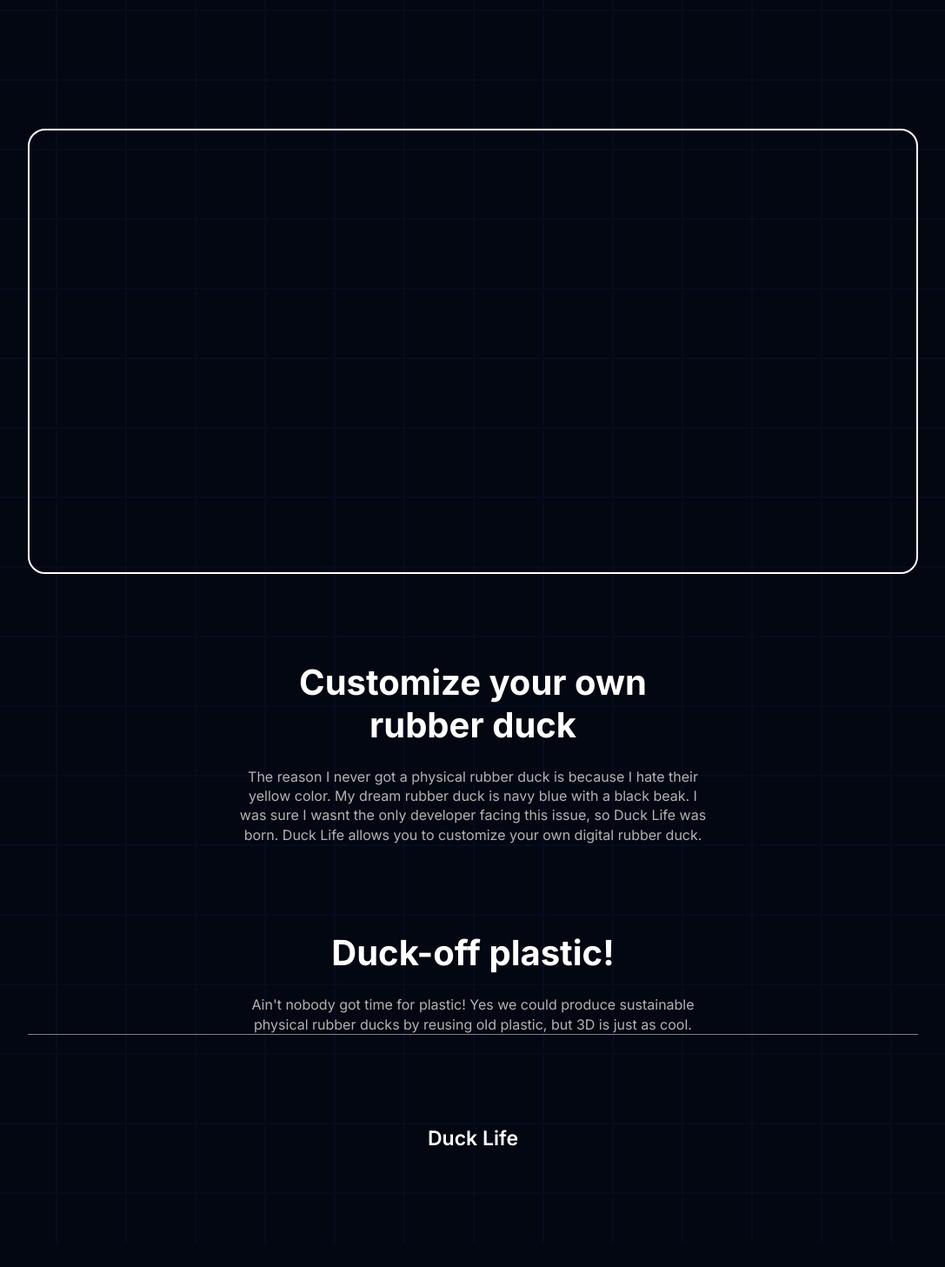
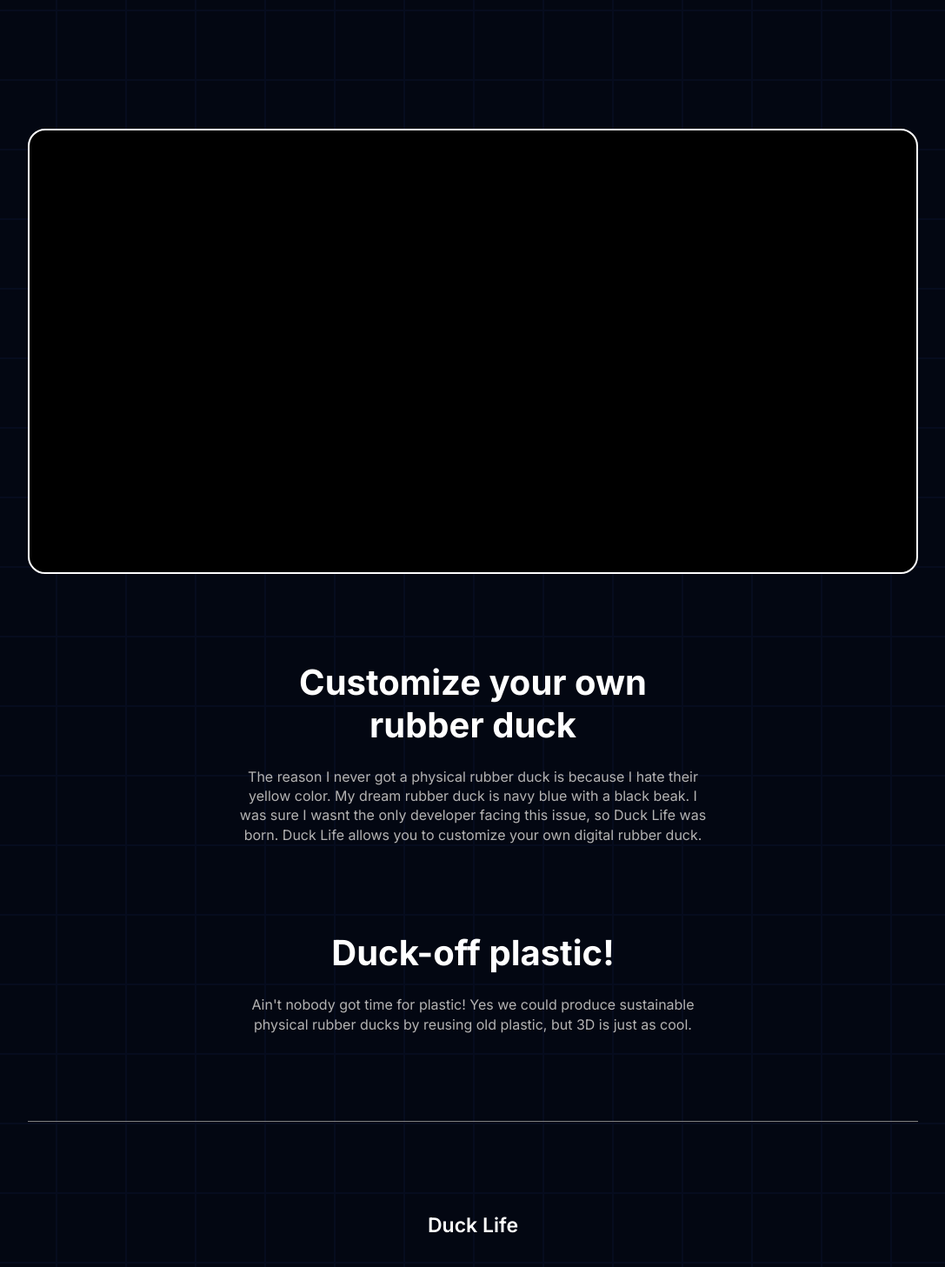
Before and after one commit to 5thAttemptCode/DevDuck, a Next.js app: page / in a window 1280 px wide. Shown: the part 469-1926 px from the top of the page at 87% size, without its empty margins (96-1183 px from the left). Before the commit the page ends 1898 px from the top, so only its background shows below. Built offline with nearby package versions, Linux system fonts and the light colour scheme; no server answers.

Commit message:
style update

```diff
--- a/app/components/canvas/style.module.css
+++ b/app/components/canvas/style.module.css
@@ -4,4 +4,5 @@
     border: 2px solid white;
     border-radius: 20px;
     overflow: hidden;
+    background: black;
 }
--- a/app/globals.css
+++ b/app/globals.css
@@ -61,6 +61,7 @@ footer{
     max-width: 1024px;
     width: 100%;
     margin-inline: auto;
+    margin-top: 100px;
 }
 
 a{
--- /dev/null
+++ b/app/private/style.module.css
@@ -0,0 +1,3 @@
+.main{
+    padding-top: 2rem;
+}
```
